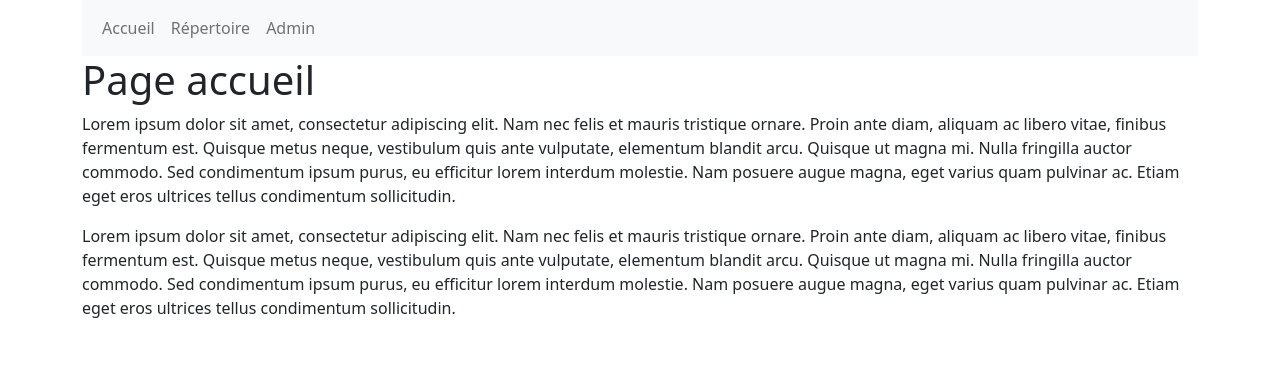
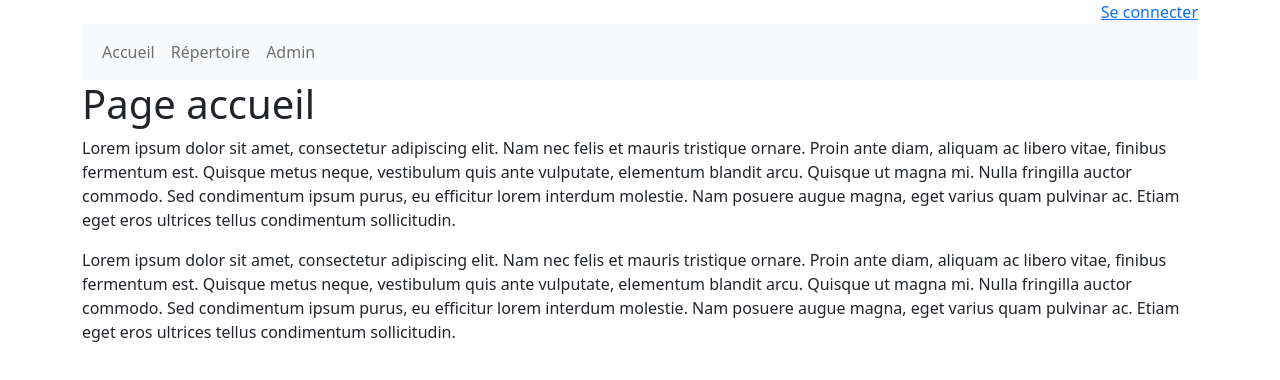
Before and after one commit to afilion-csfoy/liste-lecture, a React (Create React App) app in the folder liste-lecture-frontend/: page / in a window 1280 px wide. Shown: the top 380 px of the page. Built offline with nearby package versions, Linux system fonts and the light colour scheme.

Commit message:
Front end : utilisation d'un contexte pour rafraichir l'application lorsque l'utilisateur est modifié

```diff
--- a/liste-lecture-frontend/src/App.js
+++ b/liste-lecture-frontend/src/App.js
@@ -1,5 +1,8 @@
+import React, { useState } from 'react';
 import 'bootstrap/dist/css/bootstrap.min.css';
 import Container from 'react-bootstrap/Container';
+import Row from 'react-bootstrap/Row';
+import Col from 'react-bootstrap/Col';
 import {
   BrowserRouter,
   Routes,
@@ -7,6 +10,7 @@ import {
 } from 'react-router-dom';
 
 import { BarreNavigation } from './composants/BarreNavigation.js';
+import { OutilConnection } from './authentification/OutilConnection.js';
 import { PageAccueil } from './pages/PageAccueil.js';
 import { PageAdmin } from './pages/PageAdmin.js';
 import { PageAjouter } from './pages/PageAjouter.js';
@@ -17,11 +21,23 @@ import { PageSeConnecter } from './pages/PageSeConnecter.js';
 import { PageSupprimer } from './pages/PageSupprimer.js';
 import { Page404 } from './pages/Page404.js';
 import { RoutePrivee } from './authentification/RoutePrivee.js';
+import { ContexteAuth } from './authentification/auth';
+import { useUtilisateur } from './authentification/useUtilisateur.js';
 
 function App() {
+  const utilisateur = useUtilisateur();
+  const [utilisateurConnecte, setUtilisateurConnecte] = useState(utilisateur);
   return (
+    <ContexteAuth.Provider value={{
+      utilisateurConnecte, setUtilisateurConnecte
+    }}>
     <BrowserRouter>
       <Container>
+        <Row className="text-end">
+          <Col>
+            <OutilConnection />
+          </Col>
+        </Row>
         <BarreNavigation />
         <Routes>
           <Route path="/" element={<PageAccueil />} exact />
@@ -52,6 +68,7 @@ function App() {
         </Routes>
       </Container>
     </BrowserRouter>
+    </ContexteAuth.Provider>
   );
 }
 
--- /dev/null
+++ b/liste-lecture-frontend/src/authentification/OutilConnection.js
@@ -0,0 +1,30 @@
+import React from 'react';
+import { Link } from 'react-router-dom';
+
+import { useToken } from './useToken.js';
+import { UtiliseAuth } from './auth.js';
+
+export const OutilConnection = () => {
+    const [, setToken] = useToken();
+    const {
+        utilisateurConnecte,
+        setUtilisateurConnecte
+    } = UtiliseAuth();
+
+    function handleDeconnecter() {
+        setUtilisateurConnecte(null);
+        setToken(null);
+    }
+
+    return (
+        <>
+            {!utilisateurConnecte ?
+                <Link to="/seConnecter" className="mr-2" >Se connecter</Link> :
+                <>
+                    Bienvenue {utilisateurConnecte.nomUtilisateur}!
+                    <Link to="/" onClick={handleDeconnecter} className="ml-3">Se déconnecter</Link>
+                </>
+            }
+        </>
+    );
+}
--- a/liste-lecture-frontend/src/authentification/RoutePrivee.js
+++ b/liste-lecture-frontend/src/authentification/RoutePrivee.js
@@ -1,12 +1,12 @@
 import React from 'react';
 import { Navigate } from 'react-router-dom';
 
-import { useUtilisateur } from './useUtilisateur.js';
+import { UtiliseAuth } from './auth.js';
 
 export const RoutePrivee = ({ children }) => {
-    const utilisateur = useUtilisateur();
+    const { utilisateurConnecte } = UtiliseAuth();
 
-    if (!utilisateur) {
+    if (!utilisateurConnecte) {
         return <Navigate to="/seConnecter" />;
     }
     else {
--- /dev/null
+++ b/liste-lecture-frontend/src/authentification/auth.js
@@ -0,0 +1,10 @@
+import {
+    createContext,
+    useContext
+} from 'react';
+
+export const ContexteAuth = createContext();
+
+export function UtiliseAuth() {
+  return useContext(ContexteAuth);
+}
--- a/liste-lecture-frontend/src/pages/PageSeConnecter.js
+++ b/liste-lecture-frontend/src/pages/PageSeConnecter.js
@@ -8,9 +8,11 @@ import Stack from 'react-bootstrap/Stack';
 import { Link, Navigate } from 'react-router-dom';
 
 import { useToken } from '../authentification/useToken.js';
+import { UtiliseAuth } from '../authentification/auth.js';
 
 export const PageSeConnecter = () => {
     const [, setToken] = useToken();
+    const { setUtilisateurConnecte } = UtiliseAuth();
 
     const [nomUtilisateur, setNomUtilisateur] = useState('');
     const [motDePasse, setMotDePasse] = useState('');
@@ -18,6 +20,11 @@ export const PageSeConnecter = () => {
     const [messageErreur, setMessageErreur] = useState('');
 
     const [redirigerAcceuil, setRedirigerAcceuil] = useState(false);
+
+    const lirePayloadDuToken = token => {
+        const payloadEncode = token.split('.')[1];
+        return JSON.parse(atob(payloadEncode));
+    }
 
     const onClickConnecter = async () => {
         const resultat = await fetch(`/api/utilisateurs/connecter`, {
@@ -31,6 +38,7 @@ export const PageSeConnecter = () => {
         if (resultat.status === 200) {
             const { token: tokenRecu } = await resultat.json().catch((error) => { console.log(error) });
             setToken(tokenRecu);
+            setUtilisateurConnecte(lirePayloadDuToken(tokenRecu));
             setRedirigerAcceuil(true);
         }
         else {
```
